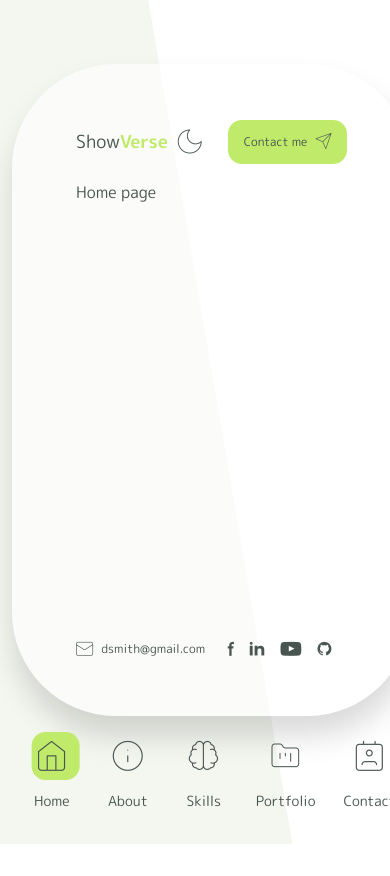
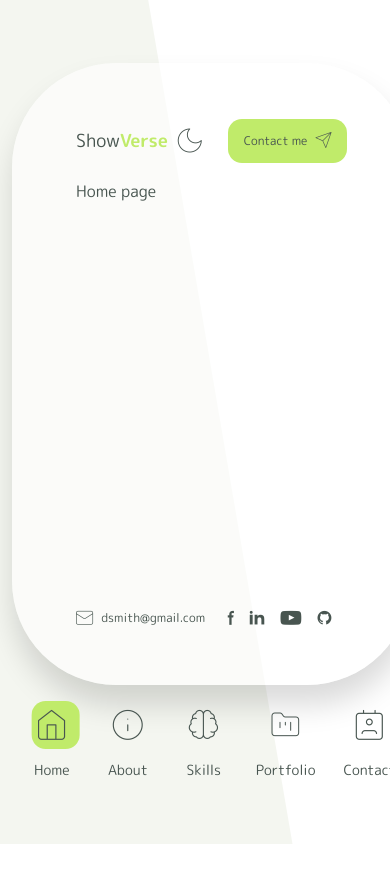
Before and after one commit to DeanNab175/showverse, a Next.js app: page / in a window 390 px wide. Shown: the top 876 px of the page. After the commit the page ends 844 px from the top, so only its background shows below. Built offline with nearby package versions, Linux system fonts and the light colour scheme.

Commit message:
fix large screen responsive main content height

```diff
--- a/src/app/layout.tsx
+++ b/src/app/layout.tsx
@@ -28,8 +28,8 @@ export default function RootLayout({ children }: Readonly<RootLayoutProps>) {
         className={`${mPlusRounded.variable} antialiased overflow-x-hidden`}
       >
         <div className="main-content-shape bg-accent-3 fixed w-full h-full -z-[1]"></div>
-        <main className="container mx-auto px-3">
-          <div className="grid lg:grid-cols-9 xl:grid-cols-12 gap-4 h-full min-h-screen py-16">
+        <main className="container mx-auto px-3 flex items-center min-h-screen">
+          <div className="grid gap-4 w-full h-[85vh] grid-rows-[1fr_auto] lg:grid-rows-none lg:grid-cols-9 xl:grid-cols-12 lg:max-h-[60rem] xl:max-h-[63rem]">
             <div className="lg:col-start-1 lg:col-end-2">
               <NavbarComponent />
             </div>
--- a/src/components/navbar-component/navbar-component.tsx
+++ b/src/components/navbar-component/navbar-component.tsx
@@ -73,7 +73,7 @@ function NavbarComponent() {
           <li key={link.id} className="text-center">
             <Link
               href={link.href}
-              className={`menu-nav-link link ${
+              className={`menu-nav-link link hover:text-lime-700 ${
                 pathname === link.href ? "active" : ""
               }`}
             >
--- a/src/components/page-layout/page-content.tsx
+++ b/src/components/page-layout/page-content.tsx
@@ -3,9 +3,7 @@ interface PageContentProps {
 }
 
 function PageContent({ children }: PageContentProps) {
-  return (
-    <main className="row-start-2 -row-end-2 page-content">{children}</main>
-  );
+  return <main className="page-content">{children}</main>;
 }
 
 export default PageContent;
--- a/src/components/page-layout/page-footer.tsx
+++ b/src/components/page-layout/page-footer.tsx
@@ -3,11 +3,7 @@ interface PageFooterProps {
 }
 
 function PageFooter({ children }: PageFooterProps) {
-  return (
-    <footer className="page-footer row-span-1 -row-end-1 content-end">
-      {children}
-    </footer>
-  );
+  return <footer className="page-footer content-end">{children}</footer>;
 }
 
 export default PageFooter;
--- a/src/components/page-layout/page-header.tsx
+++ b/src/components/page-layout/page-header.tsx
@@ -3,9 +3,7 @@ interface PageHeaderProps {
 }
 
 function PageHeader({ children }: PageHeaderProps) {
-  return (
-    <header className="page-header row-span-1 row-start-1">{children}</header>
-  );
+  return <header className="page-header">{children}</header>;
 }
 
 export default PageHeader;
--- a/src/components/page-layout/page-layout.tsx
+++ b/src/components/page-layout/page-layout.tsx
@@ -9,7 +9,7 @@ const PageLayout = forwardRef<HTMLElement, PageLayoutProps>(
     return (
       <article
         ref={ref}
-        className="shadow-[2px_20px_30px_rgba(0,0,0,0.15)] bg-accent-4/60 h-full rounded-[104px] px-16 py-14 grid grid-flow-col grid-rows-9"
+        className="shadow-[2px_20px_30px_rgba(0,0,0,0.15)] bg-accent-4/60 h-full rounded-[104px] px-16 py-14 grid grid-rows-[auto_1fr_auto]"
       >
         {children}
       </article>
```
